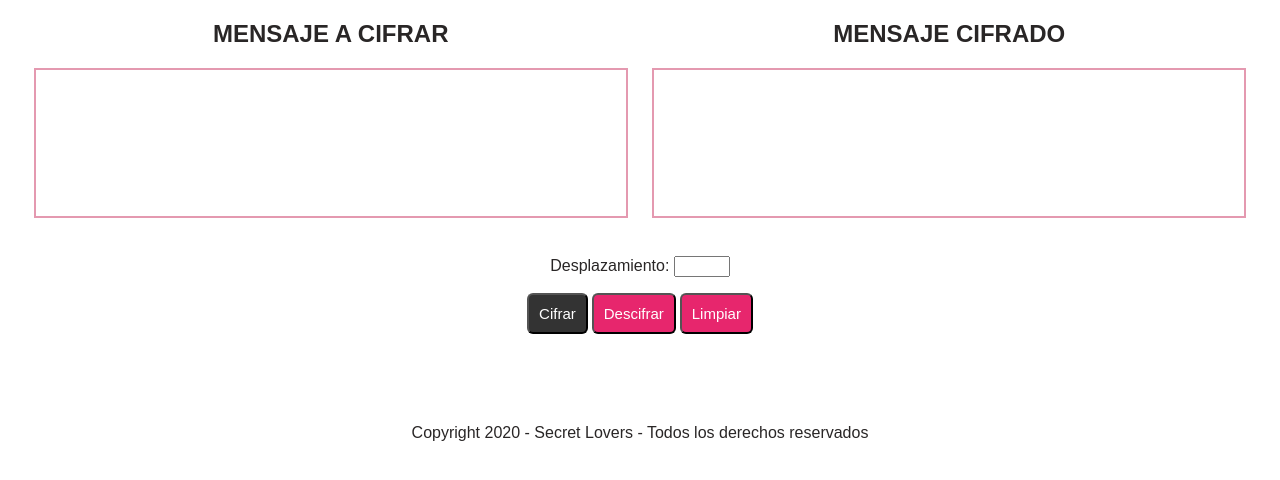
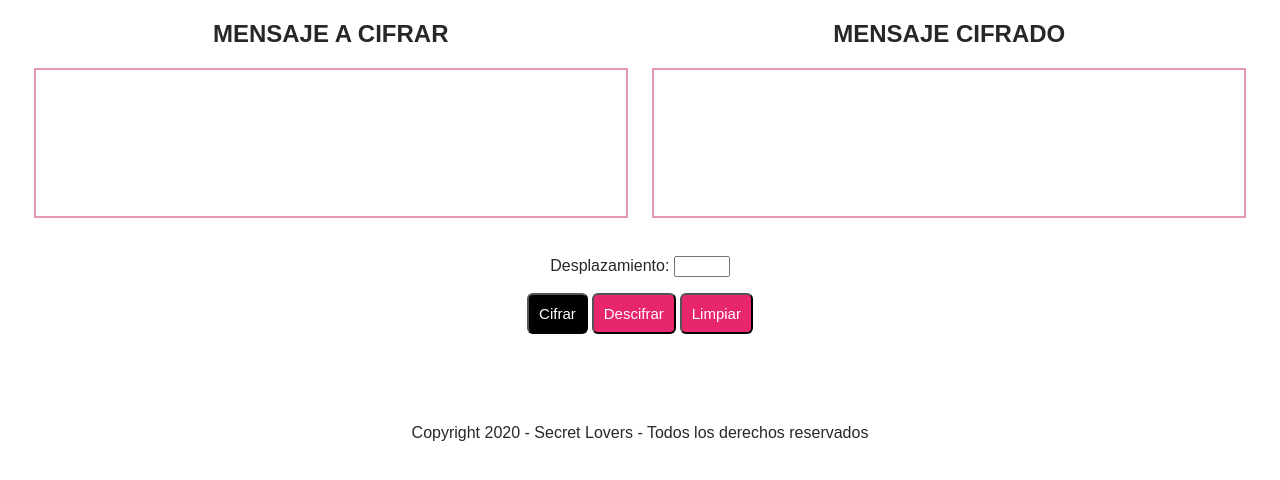
Before and after one commit to yoslianaguilar/SCL013-cipher, a website with bundled scripts: page src/secret.html in a window 1280 px wide. In both pictures the pointer is over the input "Cifrar". Shown: the part 172-652 px from the top of the page. Built offline with nearby package versions, Linux system fonts and the light colour scheme.

Commit message:
Actualice color

```diff
--- a/src/style.css
+++ b/src/style.css
@@ -26,7 +26,7 @@ textarea {
 }
 
 #Cifrar:hover {
-background-color:#333333;
+background-color:black;
 }
 
 #Descifrar{
```
